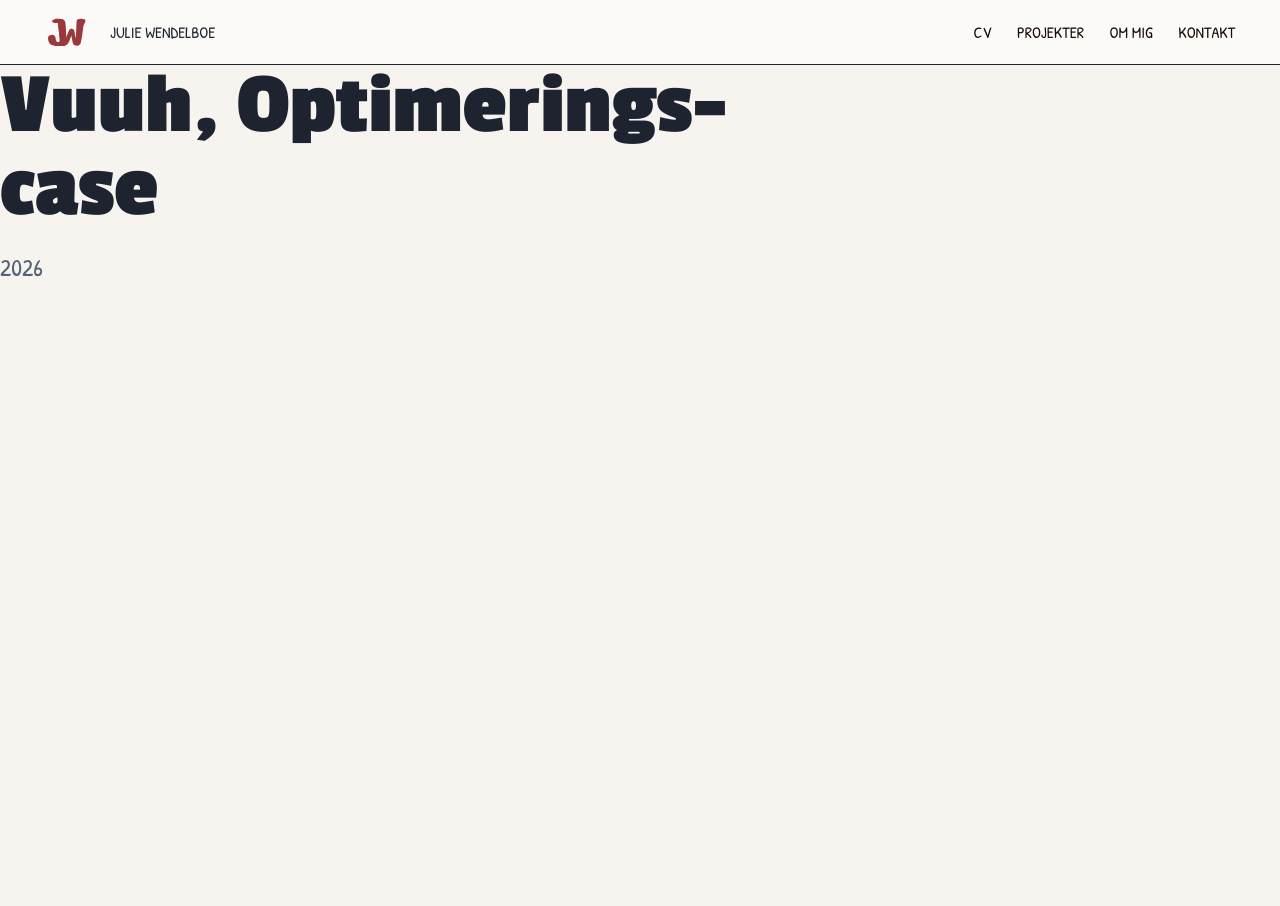
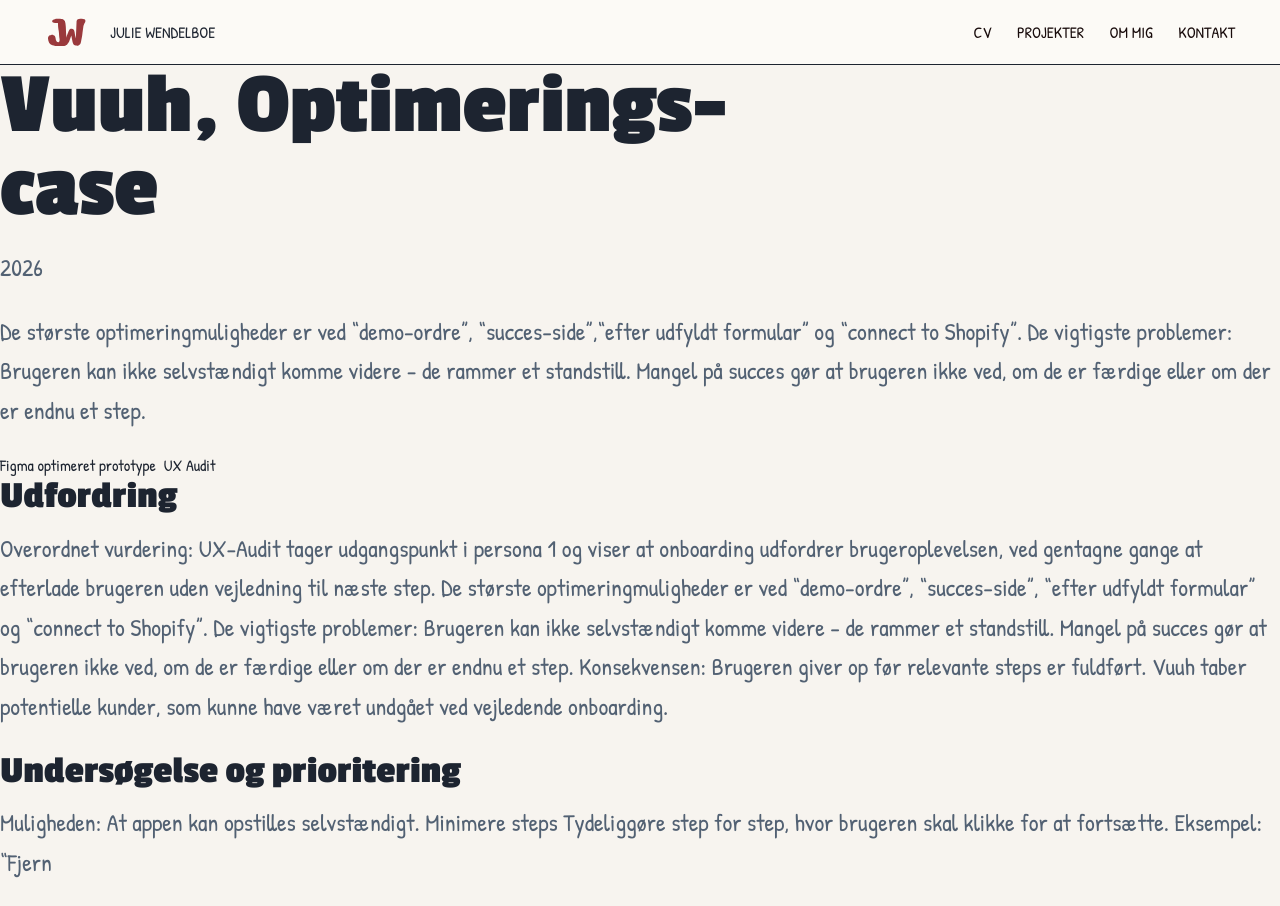
Before and after one commit to juliewboecher/juliewb.github.io, a React (Vite) app: page /projects/1 in a window 1280 px wide. Before the commit the page ends 800 px from the top, so only its background shows below. Built offline with nearby package versions, Linux system fonts and the light colour scheme.

Commit message:
feat: add additional project details and improve layout in DetailPage

```diff
--- a/src/data/projects.js
+++ b/src/data/projects.js
@@ -19,7 +19,15 @@
         href: "https://drive.google.com/file/d/1r6ZC2bulI5YFLgJ1n-_2rd0doWEptNk5/view?usp=sharing",
       },
     ],
+    title2: "Udfordring",
+    description2:
+      "Overordnet vurdering: UX-Audit tager udgangspunkt i persona 1 og viser at onboarding udfordrer brugeroplevelsen, ved gentagne gange at efterlade brugeren uden vejledning til næste step. De største optimeringmuligheder er ved “demo-ordre”, “succes-side”, “efter udfyldt formular” og “connect to Shopify”. De vigtigste problemer: Brugeren kan ikke selvstændigt komme videre - de rammer et standstill. Mangel på succes gør at brugeren ikke ved, om de er færdige eller om der er endnu et step. Konsekvensen: Brugeren giver op før relevante steps er fuldført. Vuuh taber potentielle kunder, som kunne have været undgået ved vejledende onboarding.",
+    title3: "Undersøgelse og prioritering",
+    description3:
+      "Muligheden: At appen kan opstilles selvstændigt. Minimere steps Tydeliggøre step for step, hvor brugeren skal klikke for at fortsætte. Eksempel: “Fjern",
+
   },
+
   {
     id: 2,
     slug: "Mellemrum",
--- a/src/pages/DetailPage.jsx
+++ b/src/pages/DetailPage.jsx
@@ -9,13 +9,24 @@
     return <h2>Projekt ikke fundet</h2>;
   }
 
-  const { title, year } = project;
+  const { title, year, description } = project;
 
   return (
-    <div>
+    <div className="project-title">
       <h1>{title}</h1>
       <p>{year}</p>
-
+      <p>{description}</p>
+      <div className="project-links">
+        {project.links.map((link) => (
+          <a key={link.label} href={link.href} target="_blank" rel="noopener noreferrer">
+            {link.label}
+          </a>
+        ))}
+      </div>
+      <h2>{project.title2}</h2>
+      <p>{project.description2}</p>
+      <h2>{project.title3}</h2>
+      <p>{project.description3}</p>
     </div>
   );
 }
```
